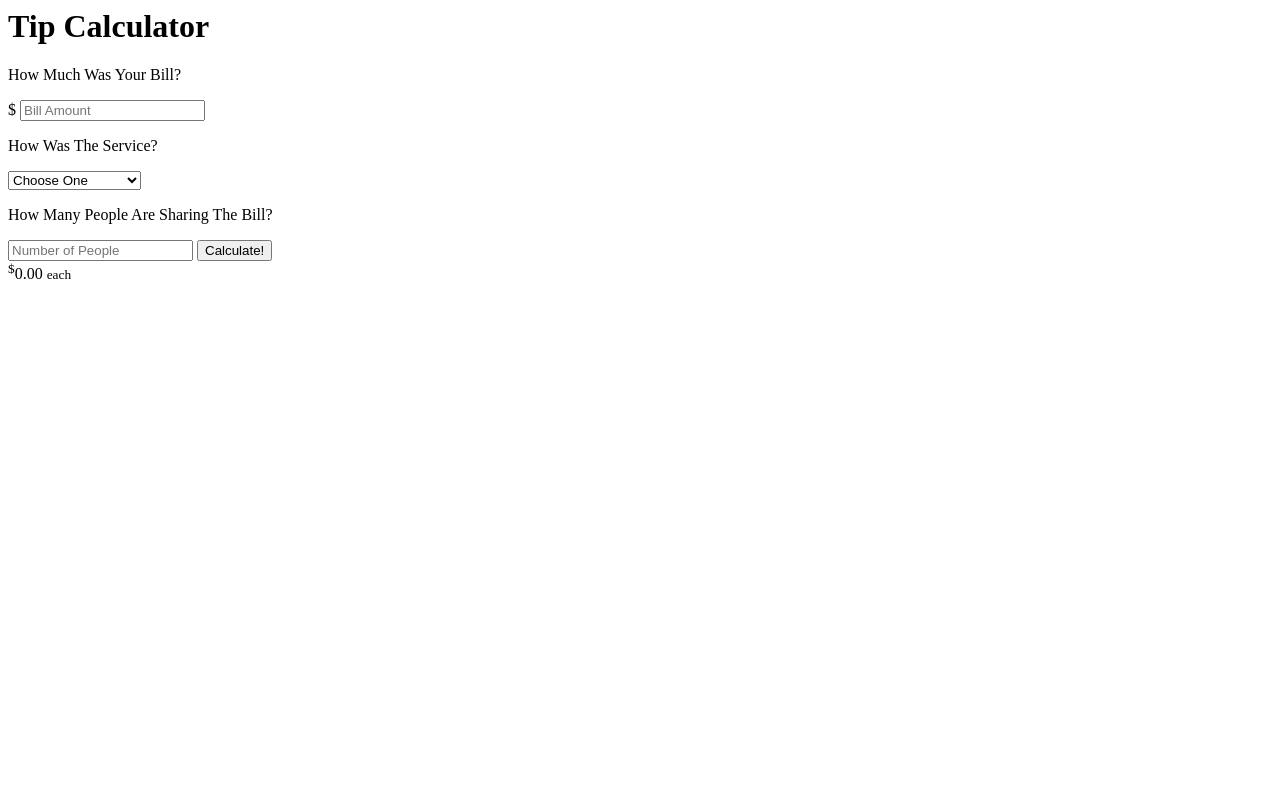
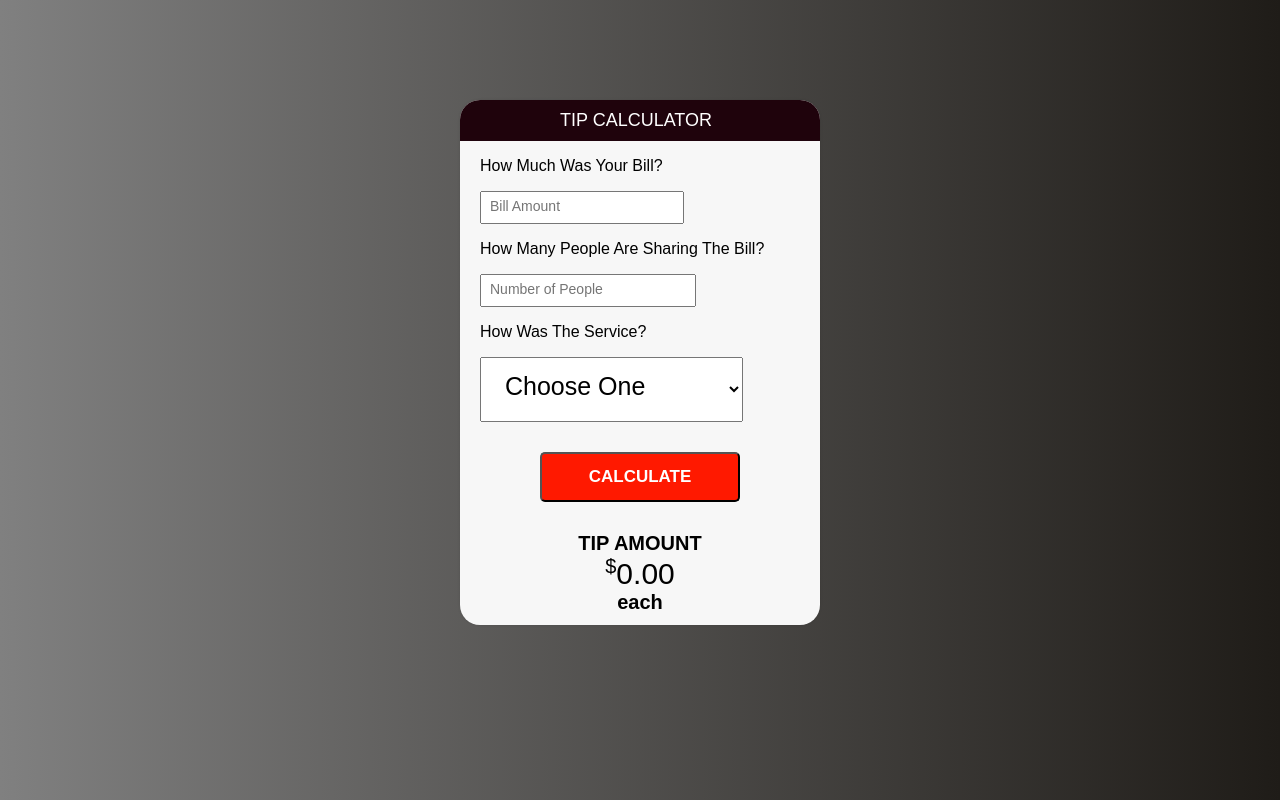
Before and after one commit to RYin4/TipCalculator, a plain HTML site: page index.html in a window 1280 px wide. Drawn offline with Linux system fonts and the light colour scheme; a script that the page names is missing.

Commit message:
update to style.css

```diff
--- a/index.html
+++ b/index.html
@@ -5,7 +5,10 @@
       <form>
         <p>How Much Was Your Bill?
           <p>
-            $ <input id="billamt" type="text" placeholder="Bill Amount">
+            <input id="billamt" type="text" placeholder="Bill Amount">
+
+            <p>How Many People Are Sharing The Bill?</p>
+            <input id="peopleamt" type="text" placeholder="Number of People">
 
             <p>How Was The Service?
               <p>
@@ -19,9 +22,7 @@
                 </select>
       </form>
 
-      <p>How Many People Are Sharing The Bill?</p>
-      <input id="peopleamt" type="text" placeholder="Number of People">
-      <button type="button" id="calculate">Calculate!</button>
+      <button type="button" id="calculate">Calculate</button>
 
     </div>
 
--- a/style.css
+++ b/style.css
@@ -0,0 +1,118 @@
+body {
+    font-family: Arial, Helvetica, sans-serif;
+    background: linear-gradient(to right, grey, #1F1C18);
+  }
+
+  #container {
+    height: 525px;
+    width: 360px;
+    margin: 100px auto;
+    background: #f7f7f7;
+    box-shadow: 0 0 3px rgba(0, 0, 0, 0.1);
+    border-radius: 20px;
+    -webkit-border-radius: 20px;
+    -moz-border-radius: 20px;
+  }
+
+  h1 {
+    background: #1F030C;
+    color: white;
+    margin: 0;
+    padding: 10px 100px;
+    text-transform: uppercase;
+    font-size: 18px;
+    font-weight: normal;
+    border-top-left-radius: 20px;
+    border-top-right-radius: 20px;
+  }
+
+  p {
+    padding-left: 20px;
+  }
+
+  form input[type="text"] {
+    width: 90px;
+  }
+
+  input {
+    padding-left: 20px;
+  }
+
+  #billamt {
+    font-size: 14px;
+    width: 60%;
+    padding: 5px 5px 8px 8px;
+  }
+
+  #billamt:focus {
+    border: 3px solid #2980b9;
+    outline: none;
+  }
+
+  #peopleamt {
+    width: 60%;
+    padding: 5px 5px 8px 8px;
+    margin-left: 20px;
+    font-size: 14px;
+  }
+
+  #peopleamt:focus {
+    border: 3px solid #2980b9;
+    outline: none;
+  }
+
+  .dollarSign {
+    display: inline;
+  }
+
+  #serviceQual {
+    padding: 13px 13px 20px 20px;
+    font-size: 25px;
+  }
+
+  button {
+    text-transform: uppercase;
+    font-weight: bold;
+    display: block;
+    margin: 30px auto;
+    background: rgb(255, 25, 0);
+    border-radius: 5px;
+    width: 200px;
+    height: 50px;
+    font-size: 17px;
+    color: white;
+  }
+
+  button:hover {
+    border: 4px solid #2980b9;
+  }
+
+  button:active {
+    position: relative;
+    top: 1px;
+  }
+
+  #totalTip {
+    font-size: 30px;
+    margin-top: 5px;
+    text-align: center;
+  }
+
+  #totalTip:before {
+    content: "Tip amount";
+    font-size: 20px;
+    font-weight: bold;
+    display: block;
+    text-transform: uppercase;
+  }
+
+  #totalTip sup {
+    font-size: 20px;
+    top: -18px;
+  }
+
+  #totalTip small {
+    font-size: 20px;
+    font-weight: bold;
+    display: block;
+  }
```
